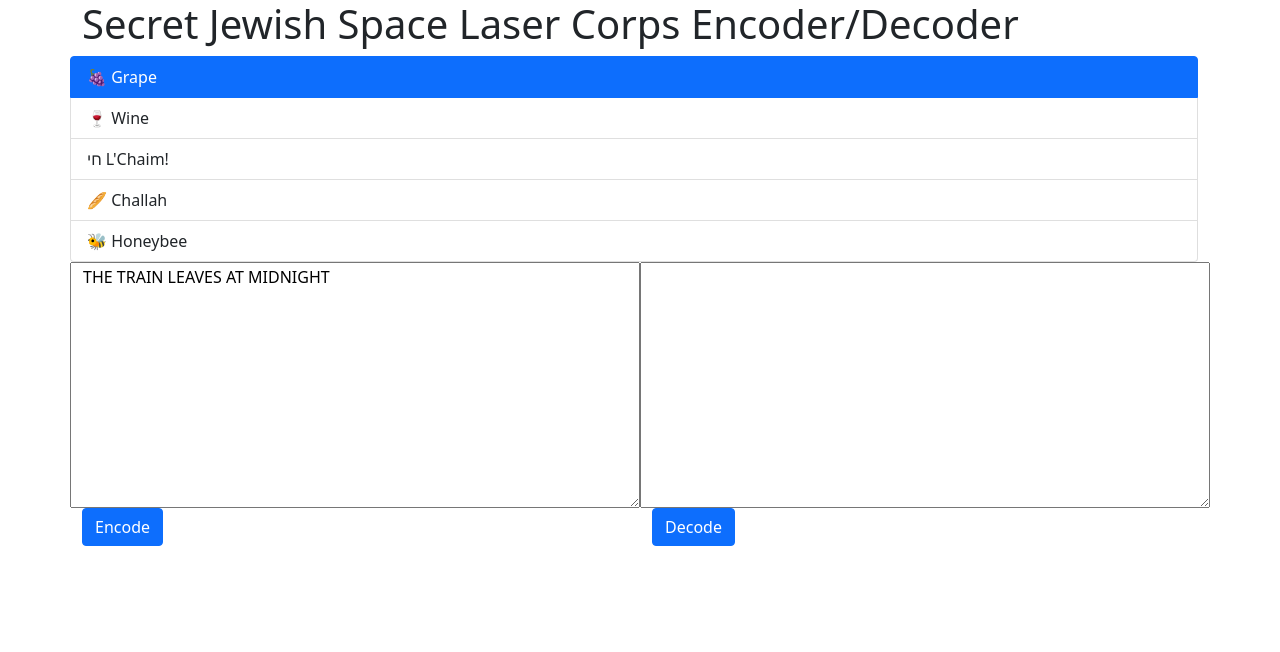
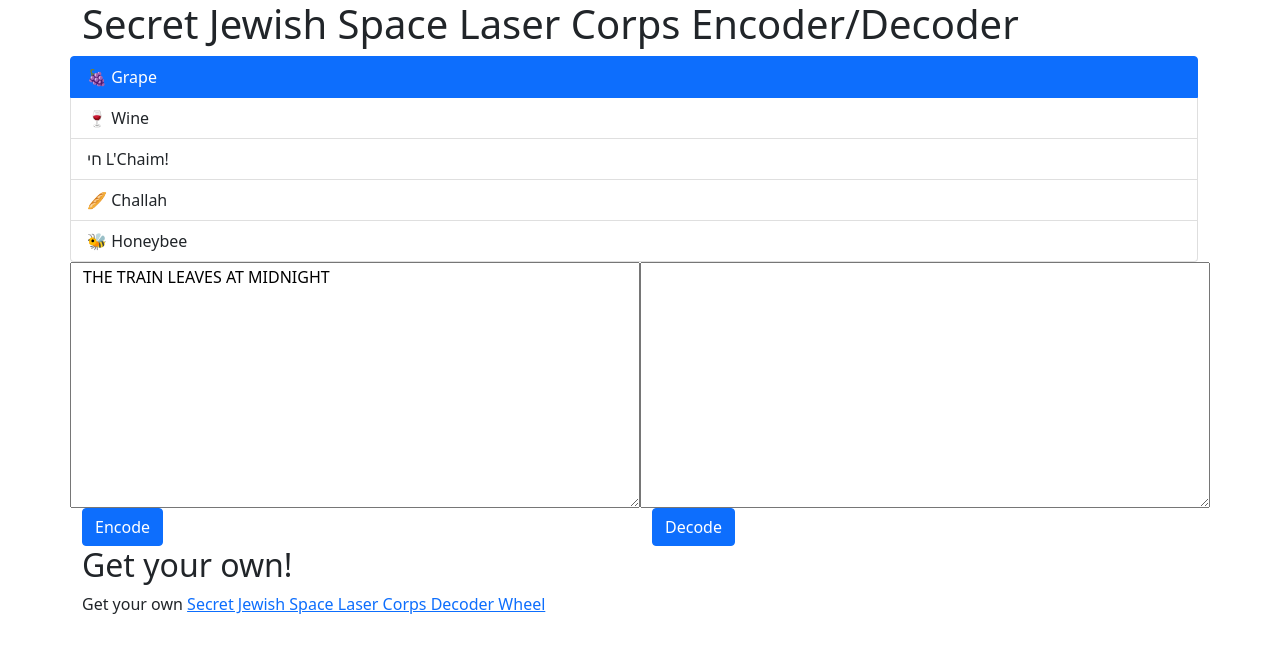
Before and after one commit to willf/secret-jewish-laser-decoder, a plain HTML site: page index.html in a window 1280 px wide. Drawn offline with nearby package versions, Linux system fonts and the light colour scheme.

Commit message:
add link to dissent pings

```diff
--- a/index.html
+++ b/index.html
@@ -89,6 +89,12 @@
           </div>
             <button id="decode-button" class="btn btn-primary" onclick="decode_action()">Decode</button>
     </div>
+    <div class="row">
+      <div class="col">
+        <h2>Get your own!</h2>
+        Get your own <a href="https://dissentpins.com/products/secret-jewish-space-laser-corps-decoder-wheel">Secret Jewish Space Laser Corps Decoder Wheel</a>
+      </div>
+    </div>
     </div>
   </body>
 </html>
```
